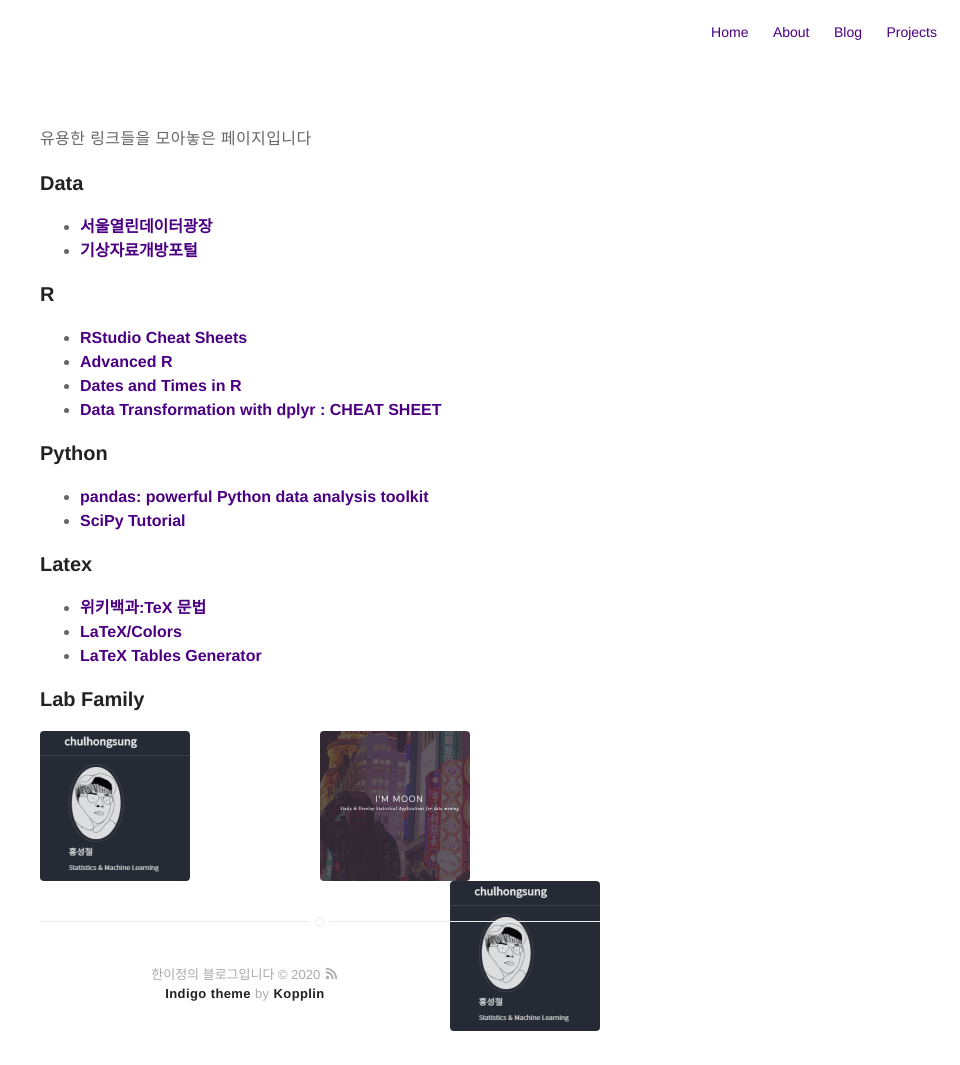
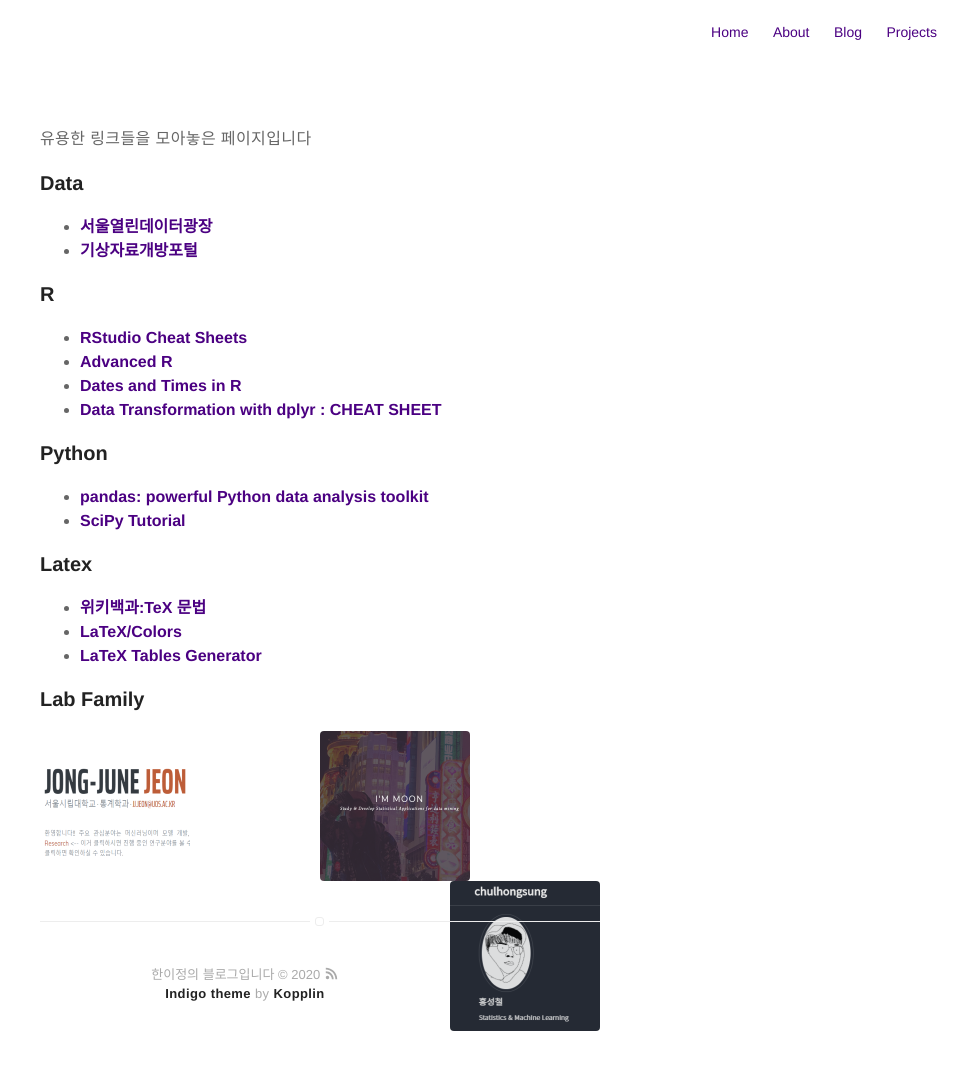
Before and after one commit to 12jeong/12jeong.github.io, a Jekyll site: the page built from links.md, in a window 1280 px wide. Shown: the whole page, without its empty margins (320-1280 px from the left). Built offline with Jekyll 4.4.1, drawn with Linux system fonts in a browser that asks for light colours; some web fonts are replaced.

Commit message:
update Lab Family

```diff
--- a/links.md
+++ b/links.md
@@ -33,6 +33,6 @@ layout: page
   </ul>
 
 <h3> Lab Family </h3>
-  [![JJJ alt <](/assets/images/fam_hong.PNG "Jong-June Jeon")](https://chulhongsung.github.io/)
+  [![JJJ alt <](/assets/images/fam_jeon.PNG "Jong-June Jeon")](http://ranking.uos.ac.kr/)
   [![MSJ alt ><](/assets/images/fam_moon.PNG "SangJun Moon")](https://monster-moon.github.io/)
   [![HSC alt >](/assets/images/fam_hong.PNG "Sung-Chul Hong")](https://chulhongsung.github.io/)
```
